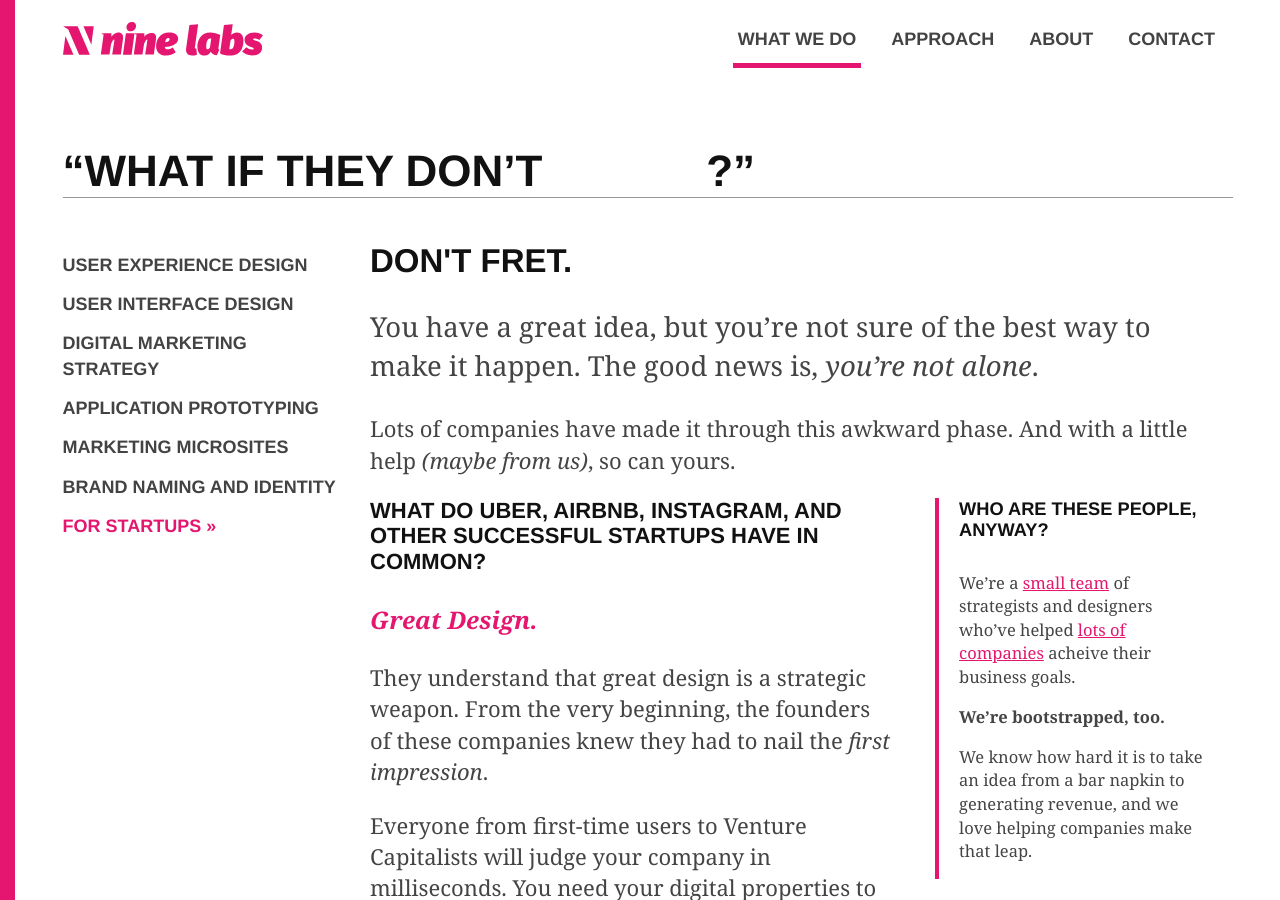
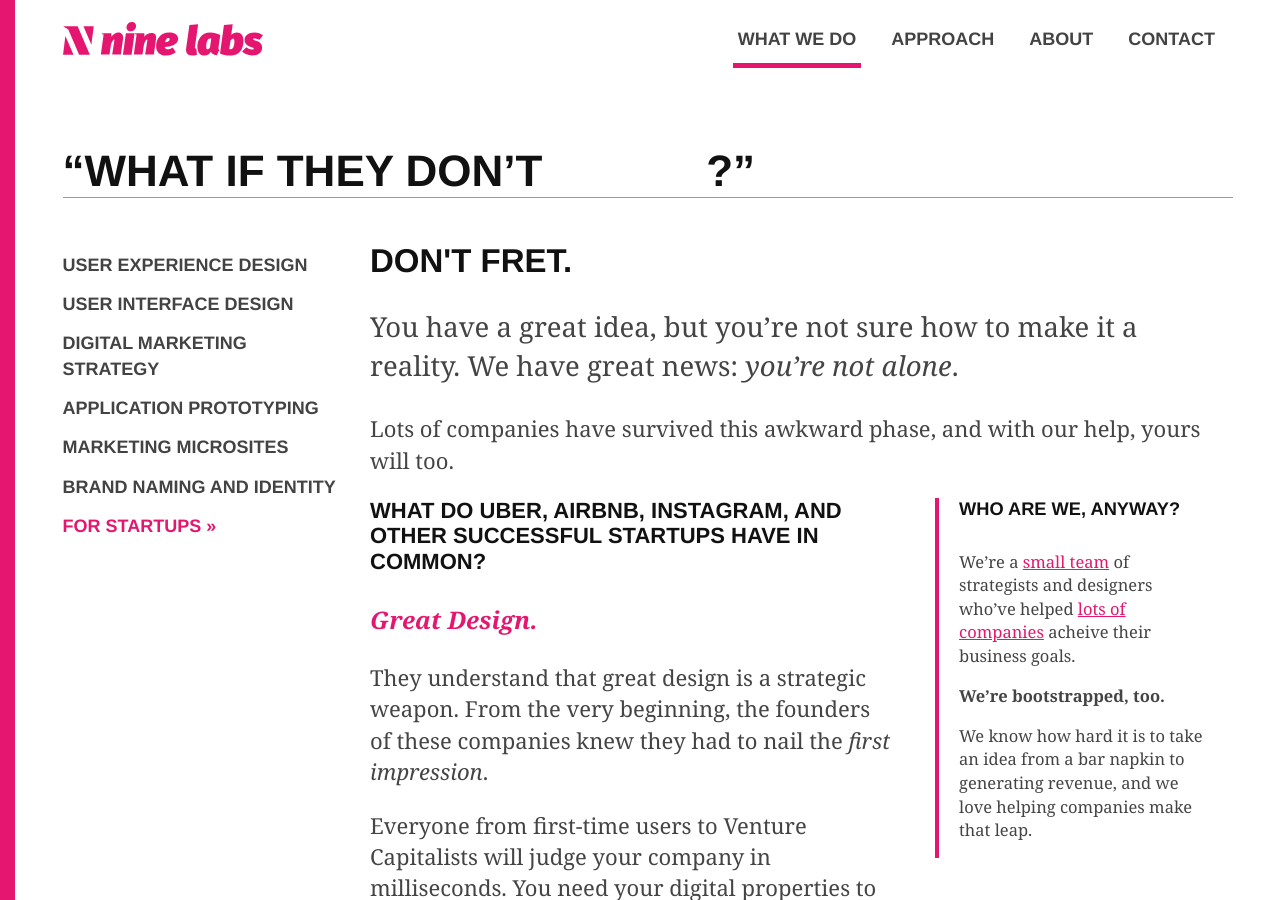
Before and after one commit to ninelabs/ninelabs.com, a Jekyll site: the page built from work/startups.html, in a window 1280 px wide and 900 px high. Built offline with Jekyll 4.4.1, drawn with Linux system fonts in a browser that asks for light colours; nearby versions of some CDN libraries; Markdown is read by kramdown in place of the engine named in the settings.

Commit message:
started updating "for startups"

```diff
--- a/work/startups.html
+++ b/work/startups.html
@@ -20,10 +22,10 @@ weight: 20
   </aside>
   <article>
     <h2>Don't fret.</h2>
-    <p class="lead">You have a great idea, but you&rsquo;re not sure of the best way to make it happen. The good news is, <i>you&rsquo;re not alone</i>.</p>
-    <p>Lots of companies have made it through this awkward phase. And with a little help <em>(maybe from us)</em>, so can yours.</p>
+    <p class="lead">You have a great idea, but you’re not sure how to make it a reality. We have great news: <i>you&rsquo;re not alone</i>.</p>
+    <p>Lots of companies have survived this awkward phase, and with our help, yours will too.</p>
     <blockquote class="indent startup-aside">
-      <h5>Who are these people, anyway?</h5>
+      <h5>Who are we, anyway?</h5>
       <p>We&rsquo;re a <a href="/about/team.html">small team</a> of strategists and designers who&rsquo;ve helped <a href="/about/reputation.html">lots of companies</a> acheive their business goals.</p>
       <p><b>We&rsquo;re bootstrapped, too.</b></p>
       <p>We know how hard it is to take an idea from a bar napkin to generating revenue, and we love helping companies make that leap.</p>
```
Also changed, not shown: other parts of work/startups.html (+5 -3 lines).
